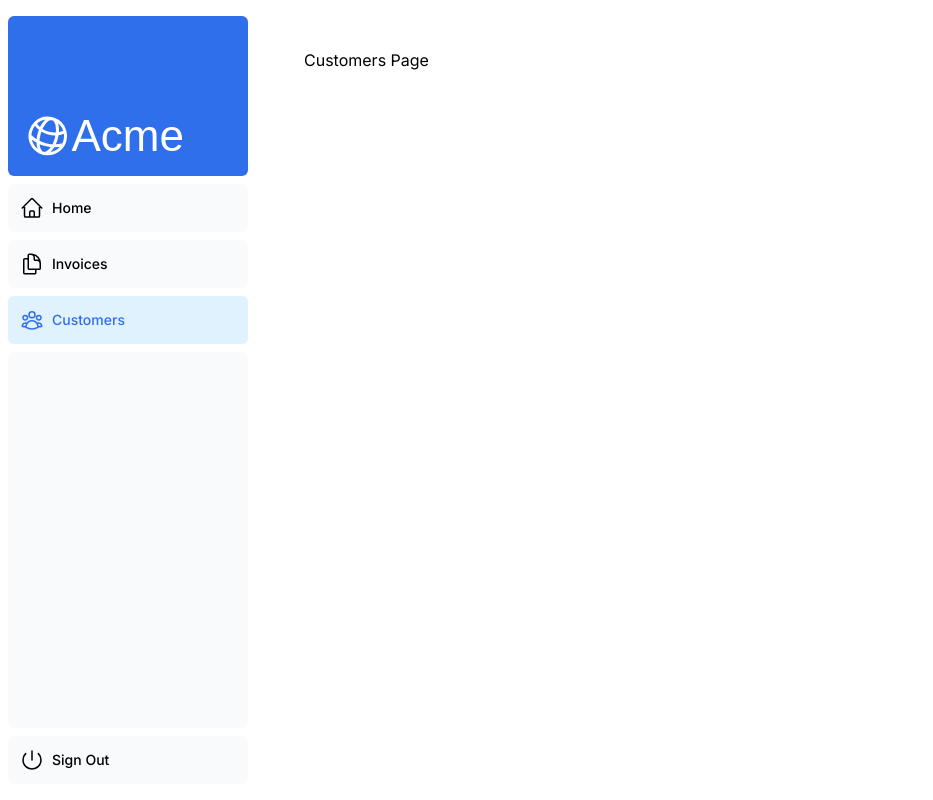
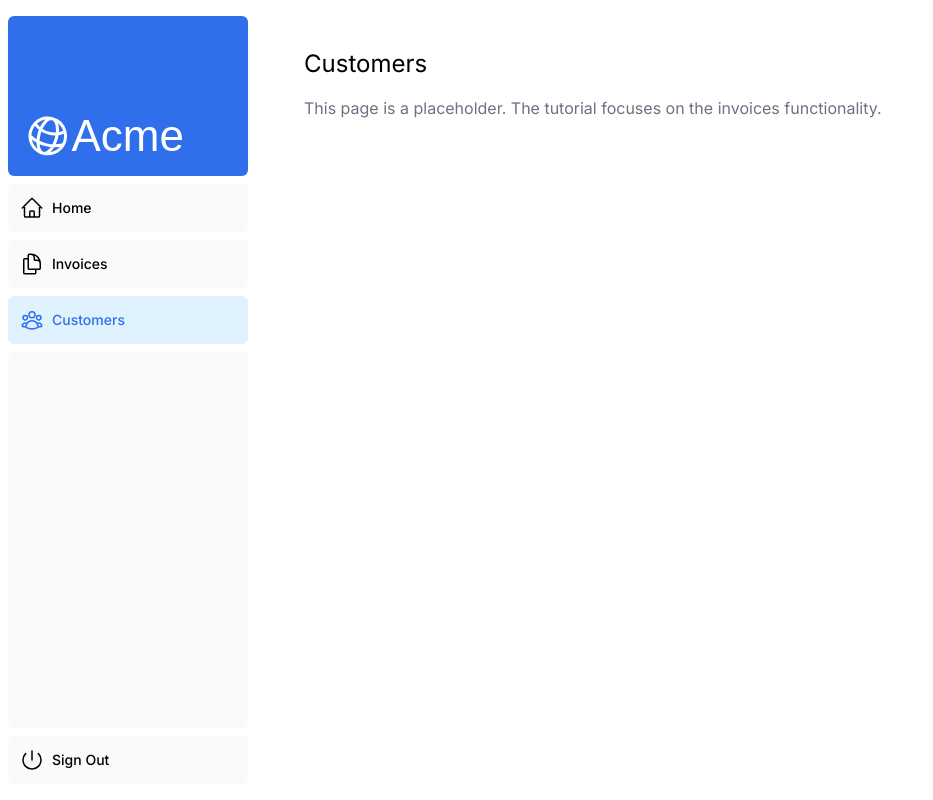
Before and after one commit to rzkw/next.js-dashboard, a Next.js app: page /dashboard/customers in a window 1280 px wide. Shown: the whole page, without its empty margins (0-933 px from the left). Built offline with nearby package versions, Linux system fonts and the light colour scheme; no server answers; the database is empty; a web font is replaced by a local one.

Commit message:
Fix customers page metadata and add placeholder content

```diff
--- a/app/dashboard/customers/page.tsx
+++ b/app/dashboard/customers/page.tsx
@@ -1,7 +1,23 @@
-export default function Page() {
-    return <p>Customers Page</p>;
-}
+import { Metadata } from "next";
+import { fetchFilteredCustomers } from '@/app/lib/data';
 
 export const metadata: Metadata = {
     title: 'Customers',
   };
+
+
+export default async function Page() {
+    const customers = await fetchFilteredCustomers('');
+
+  return (
+    <div className="w-full">
+      <div className="flex w-full items-center justify-between">
+        <h1 className="text-2xl">Customers</h1>
+      </div>
+      {/* In the tutorial, this page is left as an exercise */}
+      <p className="mt-4 text-gray-500">
+        This page is a placeholder. The tutorial focuses on the invoices functionality.
+      </p>
+    </div>
+  );
+}
```
